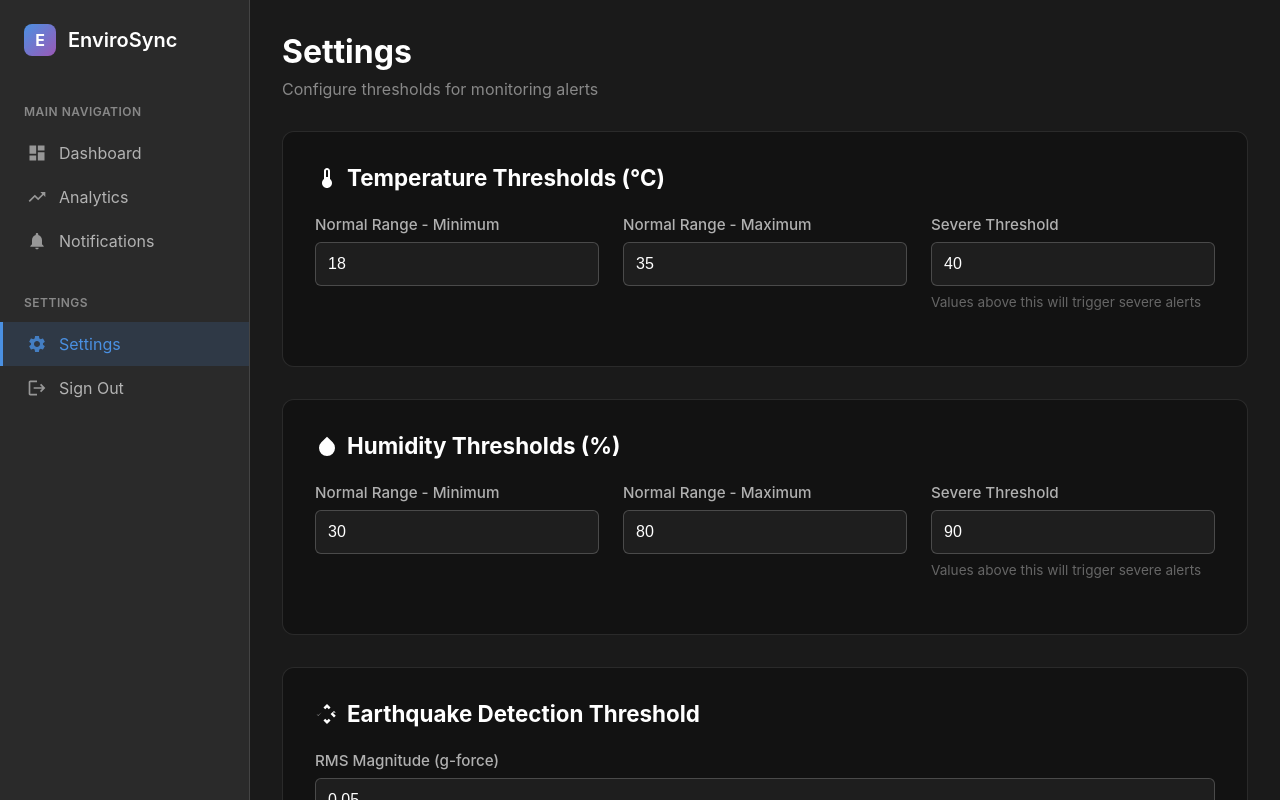
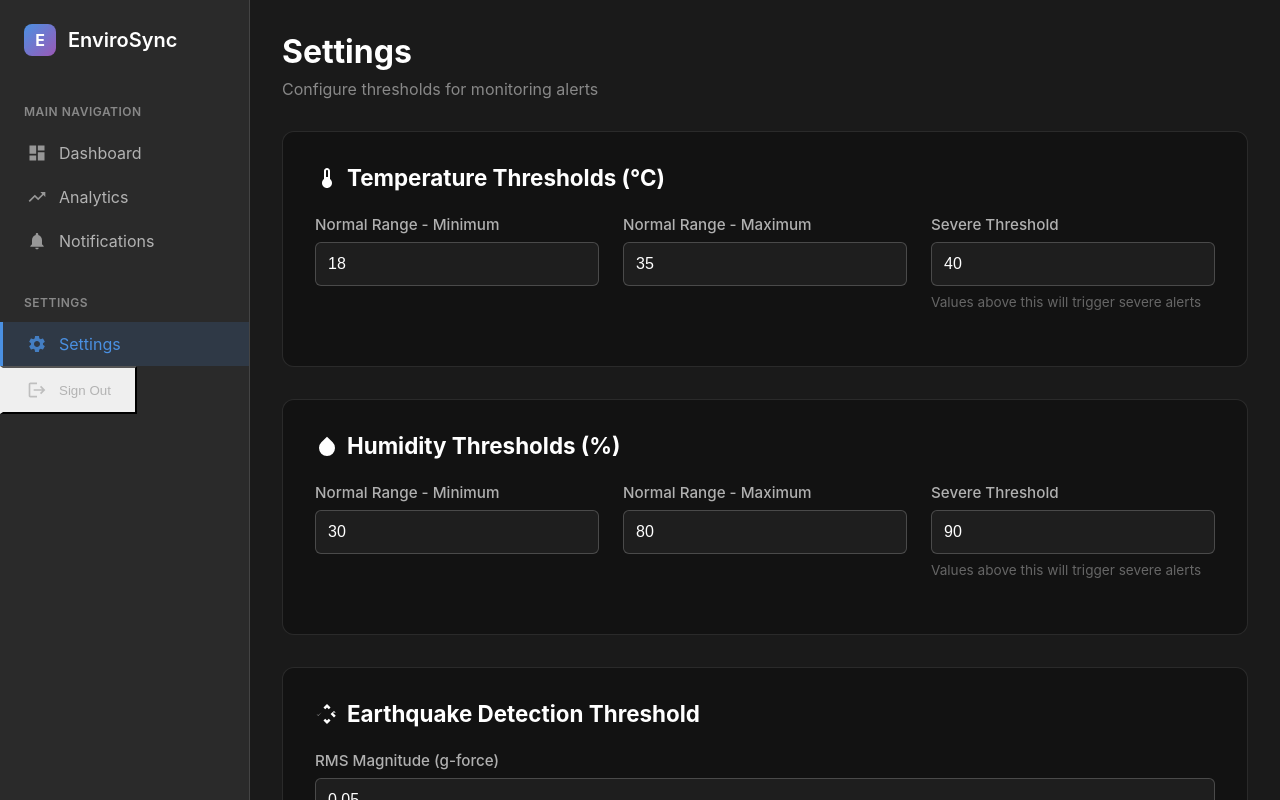
Before and after one commit to YuumiChan/EnviroSync, a SvelteKit app: page /settings in a window 1280 px wide. Shown: the top 800 px of the page. Built offline with nearby package versions, Linux system fonts and the light colour scheme; no server answers.

Commit message:
netlify test

```diff
--- a/src/lib/components/Sidebar.svelte
+++ b/src/lib/components/Sidebar.svelte
@@ -43,11 +43,17 @@
 			</svg>
 			Settings
 		</a>
-		<a href="#" class="nav-item" class:active={currentRoute === "signout"}>
+		<button
+			class="nav-item"
+			class:active={currentRoute === "signout"}
+			on:click={() => {
+				/* handle signout */
+			}}
+		>
 			<svg class="nav-icon" viewBox="0 0 24 24" fill="currentColor">
 				<path d="M17 7l-1.41 1.41L18.17 11H8v2h10.17l-2.58 2.58L17 17l5-5zM4 5h8V3H4c-1.1 0-2 .9-2 2v14c0 1.1.9 2 2 2h8v-2H4V5z" />
 			</svg>
 			Sign Out
-		</a>
+		</button>
 	</div>
 </nav>
--- a/src/routes/settings/+page.svelte
+++ b/src/routes/settings/+page.svelte
@@ -561,14 +561,6 @@
 			grid-template-columns: 1fr;
 		}
 
-		.preview-bar {
-			grid-template-columns: 1fr;
-		}
-
-		.actions {
-			flex-direction: column;
-		}
-
 		.btn-primary,
 		.btn-secondary {
 			width: 100%;
--- a/vite.config.js
+++ b/vite.config.js
@@ -1,31 +1,33 @@
-import { sveltekit } from '@sveltejs/kit/vite';
-import { defineConfig } from 'vite';
+import { sveltekit } from "@sveltejs/kit/vite";
+import { defineConfig } from "vite";
 
 export default defineConfig({
-	plugins: [
-		sveltekit()
-	],
+	plugins: [sveltekit()],
 	build: {
 		// Enable compression
 		rollupOptions: {
 			output: {
-				manualChunks: {
-					// Split vendor code for better caching
-					vendor: ['chart.js', 'chartjs-adapter-date-fns', 'chartjs-plugin-annotation']
-				}
-			}
+				manualChunks: (id) => {
+					// Only apply manualChunks to client-side code
+					if (id.includes("node_modules")) {
+						if (id.includes("chart.js") || id.includes("chartjs-")) {
+							return "charts";
+						}
+					}
+				},
+			},
 		},
 		// Enable source maps for better debugging
-		sourcemap: true
+		sourcemap: true,
 	},
 	server: {
 		// Enable compression in dev
 		headers: {
-			'Cache-Control': 'public, max-age=3600'
+			"Cache-Control": "public, max-age=3600",
 		},
 		// Fix WebSocket/HMR issues - let Vite choose the port automatically
 		hmr: true,
 		// Force the server to use the correct host
-		host: 'localhost'
-	}
+		host: "localhost",
+	},
 });
```
